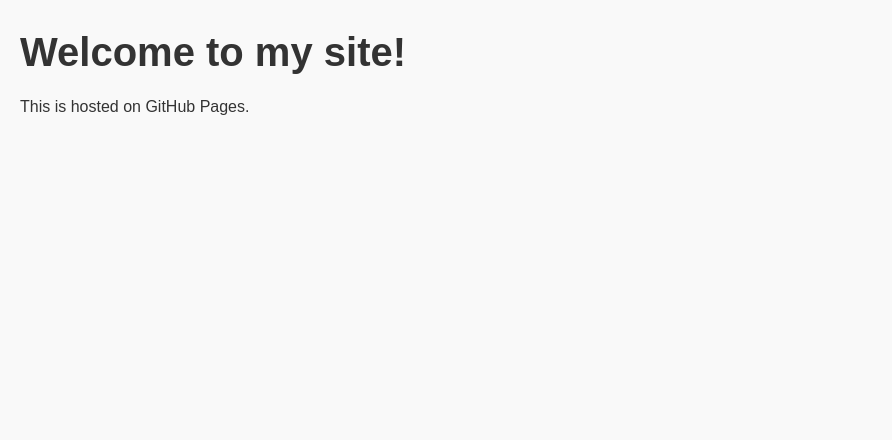
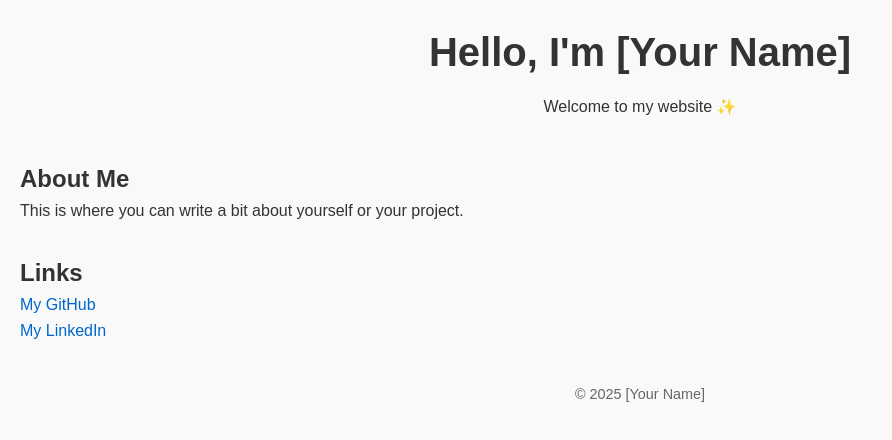
Before and after one commit to pipistrellio/my-website, a plain HTML site: page index.html in a window 1280 px wide. Shown: the whole page, without its empty margins (0-892 px from the left). Drawn offline with Linux system fonts and the light colour scheme.

Commit message:
Index file commit 5

```diff
--- a/index.html
+++ b/index.html
@@ -1,11 +1,34 @@
 <!DOCTYPE html>
-<html>
+<html lang="en">
 <head>
-  <title>My Cool Website</title>
+  <meta charset="UTF-8">
+  <meta name="viewport" content="width=device-width, initial-scale=1">
+  <title>Welcome to My Website</title>
   <link rel="stylesheet" href="style.css">
 </head>
 <body>
-  <h1>Welcome to my site!</h1>
-  <p>This is hosted on GitHub Pages.</p>
+  <header>
+    <h1>Hello, I'm [Your Name]</h1>
+    <p>Welcome to my website ✨</p>
+  </header>
+
+  <main>
+    <section>
+      <h2>About Me</h2>
+      <p>This is where you can write a bit about yourself or your project.</p>
+    </section>
+
+    <section>
+      <h2>Links</h2>
+      <ul>
+        <li><a href="https://github.com/yourusername" target="_blank">My GitHub</a></li>
+        <li><a href="https://linkedin.com/in/yourprofile" target="_blank">My LinkedIn</a></li>
+      </ul>
+    </section>
+  </main>
+
+  <footer>
+    <p>&copy; 2025 [Your Name]</p>
+  </footer>
 </body>
 </html>
```
